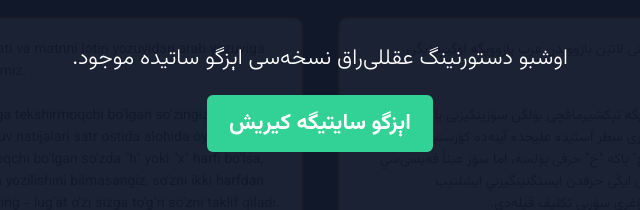
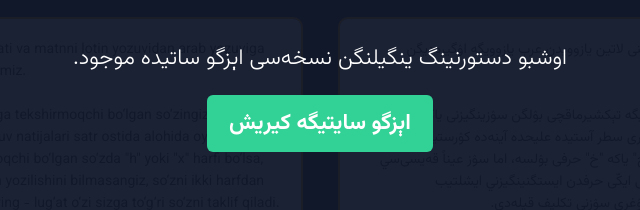
Before and after one commit to ezguorg/ogirish, a plain HTML site: page index.html in a window 1280 px wide. Shown: the part 304-514 px from the top of the page, 320-960 px from the left. Drawn offline with Linux system fonts and the light colour scheme.

Commit message:
Update index.html

```diff
--- a/index.html
+++ b/index.html
@@ -110,7 +110,7 @@
   <div id="ezgu-fullscreen-overlay" dir="rtl" role="dialog" aria-modal="true">
     <button id="ezgu-fullscreen-close" type="button" aria-label="یاپیش" title="یاپیش">×</button>
     <div id="ezgu-fullscreen-box">
-      <div>اوشبو دستورنینگ عقللی‌راق نسخه‌سی اېزگو ساتیده موجود.</div>
+      <div>اوشبو دستورنینگ ینگیلنگن نسخه‌سی اېزگو ساتیده موجود.</div>
       <a href="https://ezgu.org" target="_blank" rel="noopener noreferrer">اېزگو سایتیگه کیریش</a>
     </div>
   </div>
```
